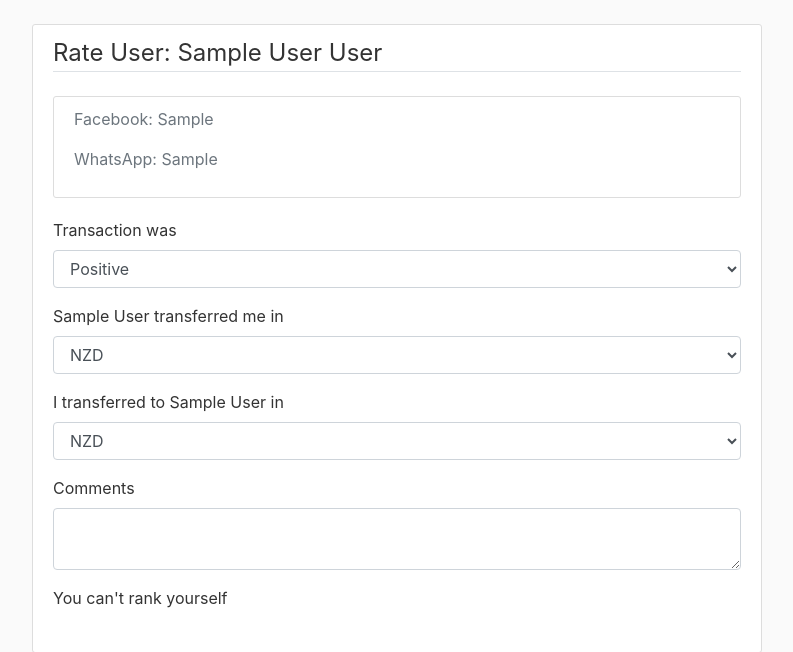
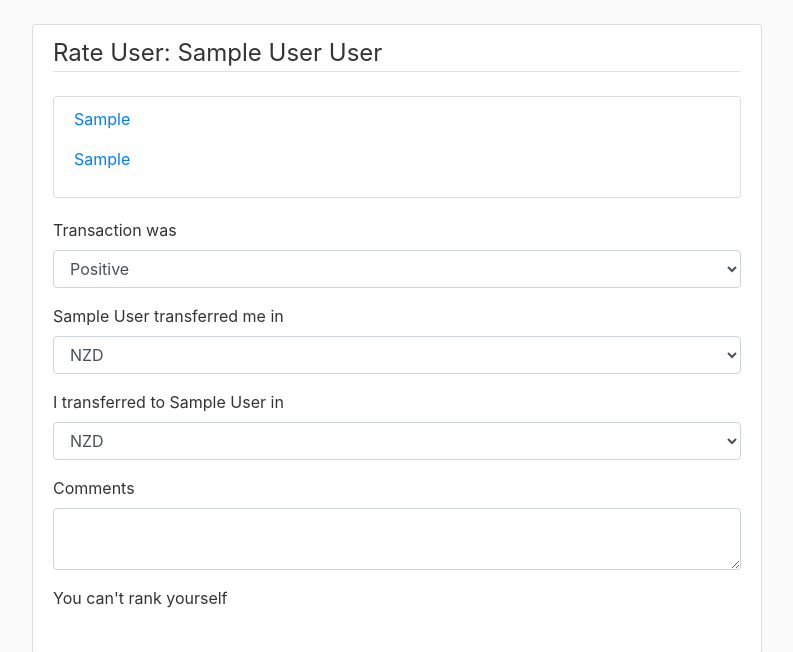
Before and after one commit to jjsgana/FriendlyMoney, a Flask app: page /rate_user/1 in a window 1280 px wide. Shown: the part 56-708 px from the top of the page, without its empty margins (53-846 px from the left). Run offline with Flask 3, Linux system fonts and the light colour scheme; a user stored in the database is signed in; tables that the repository leaves empty hold one stand-in row (values such as "Sample post"); some libraries are stand-ins or nearby versions.

Commit message:
fillfb_linkfb_number

```diff
--- a/website/auth/forms.py
+++ b/website/auth/forms.py
@@ -3,6 +3,7 @@ from wtforms import StringField, PasswordField, SubmitField, BooleanField
 from wtforms.validators import DataRequired, Length, EqualTo, Email, ValidationError
 from website.models import *
 from website.config import CurrenciesChoices
+
 
 CurrenciesChoices=CurrenciesChoices()
 
@@ -18,7 +19,7 @@ class Register(FlaskForm):
     surname = StringField('Surname', validators=[DataRequired(), Length(min=2, max=20)])
     needcurr = CurrenciesChoices
     offrcurr = CurrenciesChoices
-    fb = StringField('Facebook Link', validators=[DataRequired(), Length(min=8, max=30)])
+    fb = StringField('Facebook Link', validators=[DataRequired(), Length(min=8, max=30)], default='facebook.com/')
     wa = StringField('WhatsApp', validators=[DataRequired(), Length(min=8, max=20)])
     password = PasswordField('Password', validators=[DataRequired(), Length(min=5, max=20)])
     confirm_password = PasswordField('Confirm Password', validators=[DataRequired(), EqualTo('password'), Length(min=5, max=20)])
--- a/website/templates/profileinfo_2.html
+++ b/website/templates/profileinfo_2.html
@@ -24,8 +24,8 @@
 <div class="content-section">
   <div class="media">
     <div class="media-body">
-      <p class="text-secondary">Facebook: {{ userinfo.fb }}</p>
-      <p class="text-secondary">WhatsApp: {{ userinfo.wa }}</p>
+      <p class="text-secondary"><a href="http://{{ userinfo.fb }}">{{ userinfo.fb }}</a></p>
+      <p class="text-secondary"><a href="http://{{ userinfo.wa }}">{{ userinfo.wa }}</a></p>
     </div>
   </div>
   <!-- FORM HERE -->
--- a/website/templates/rate_user.html
+++ b/website/templates/rate_user.html
@@ -14,8 +14,8 @@
 <div class="content-section">
     <div class="media">
       <div class="media-body">
-        <p class="text-secondary">Facebook: {{ userinfo.fb }}</p>
-        <p class="text-secondary">WhatsApp: {{ userinfo.wa }}</p>
+        <p class="text-secondary"><a href="http://{{ userinfo.fb }}">{{ userinfo.fb }}</a></p>
+        <p class="text-secondary"><a href="http://{{ userinfo.wa }}">{{ userinfo.wa }}</a></p>
       </div>
     </div>
     </form>
```
